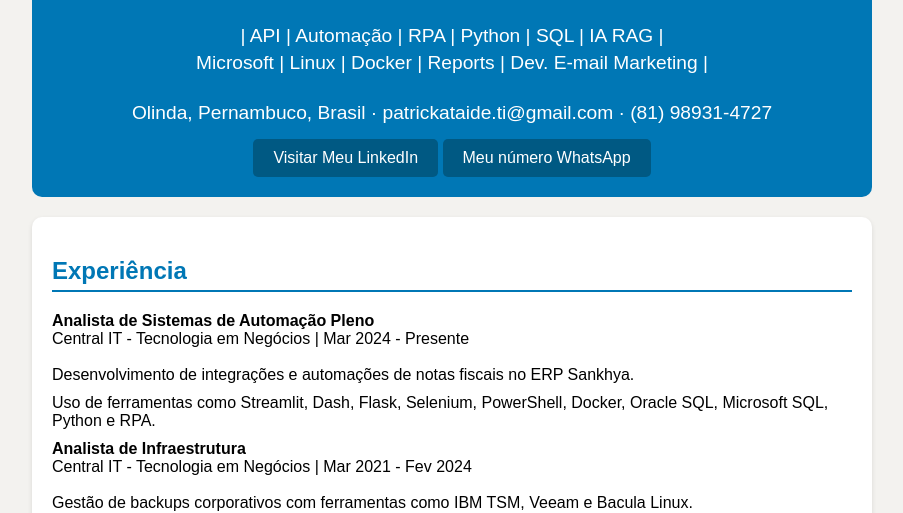
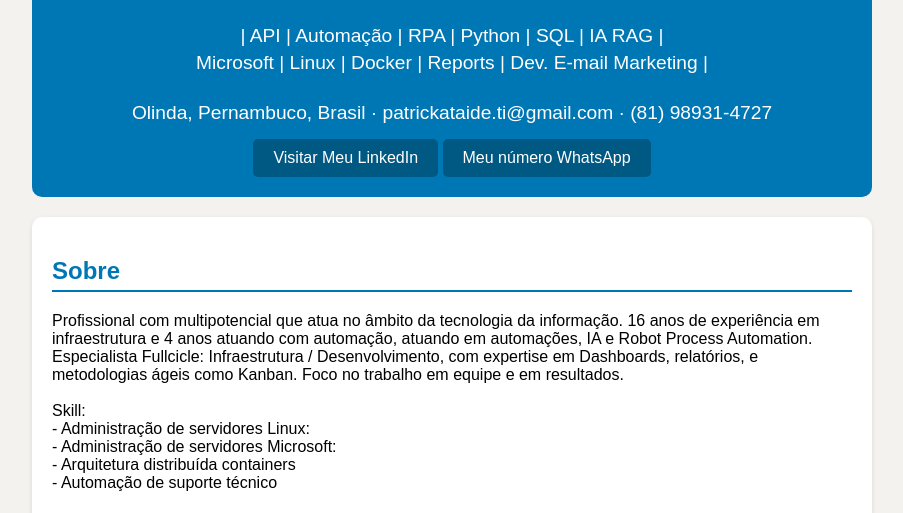
Before and after one commit to pasilva1/vitae, a plain HTML site: page index.html in a window 1280 px wide. Shown: the part 446-959 px from the top of the page, without its empty margins (188-1091 px from the left). Drawn offline with Linux system fonts and the light colour scheme.

Commit message:
Update index.html

```diff
--- a/index.html
+++ b/index.html
@@ -139,7 +139,21 @@
             <a href="https://wa.me/5581989304727" class="linkedin-button">Meu número WhatsApp</a>
         </div>
     </div>
+    <div class="section">
+        <h2>Sobre</h2>
+        <p>
+            Profissional com multipotencial que atua no âmbito da tecnologia da informação.
+            16 anos de experiência em infraestrutura e 4 anos atuando com automação, atuando
+            em automações, IA e Robot Process Automation. Especialista Fullcicle: Infraestrutura / Desenvolvimento, com expertise em Dashboards, relatórios, e metodologias ágeis como Kanban.
+            Foco no trabalho em equipe e em resultados.
+            <br><br>Skill:<br>
 
+            - Administração de servidores Linux:<br>
+            - Administração de servidores Microsoft:<br>
+            - Arquitetura distribuída containers<br>
+            - Automação de suporte técnico<br>
+        </p>
+    </div>
     <div class="section">
         <h2>Experiência</h2>
         <ul>
```
